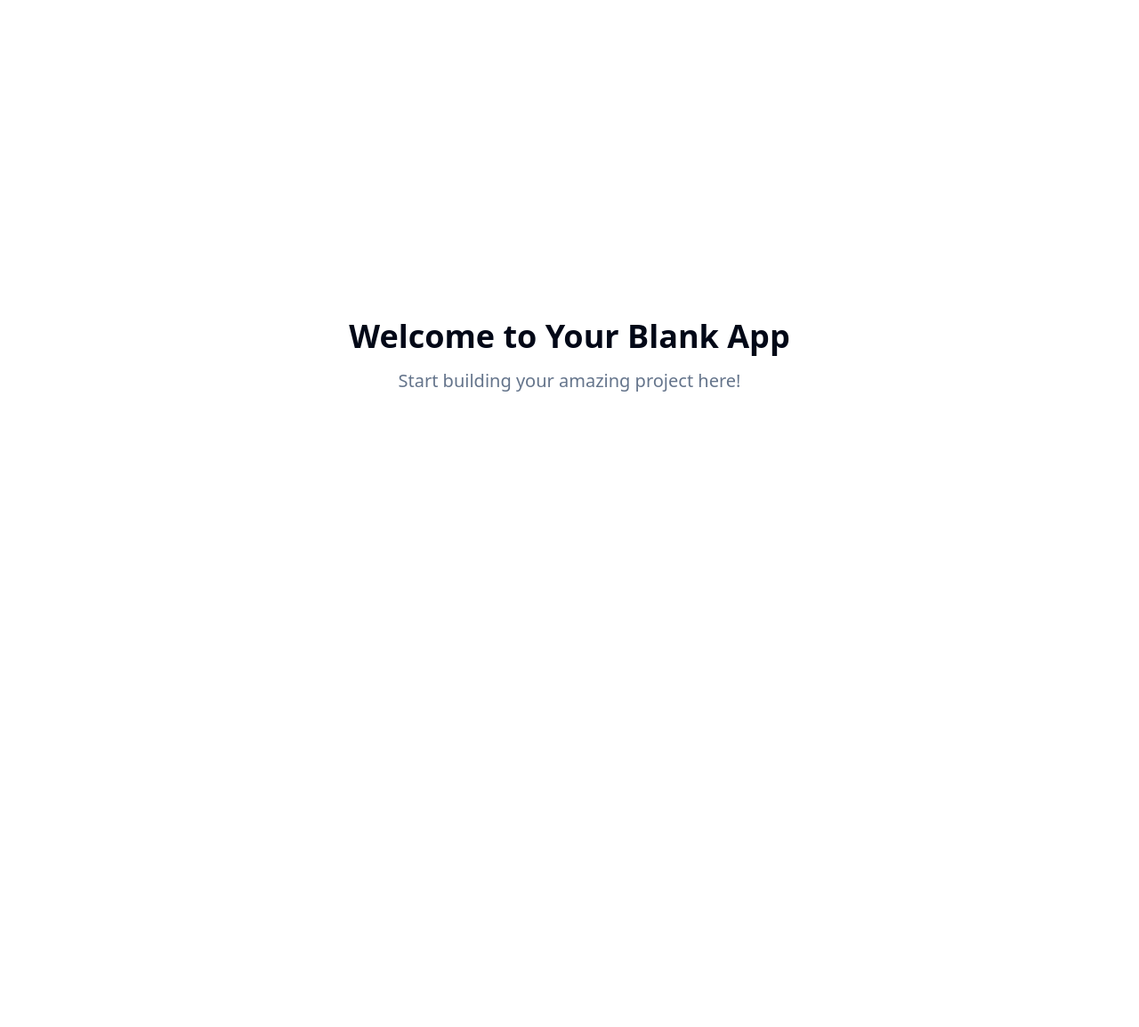
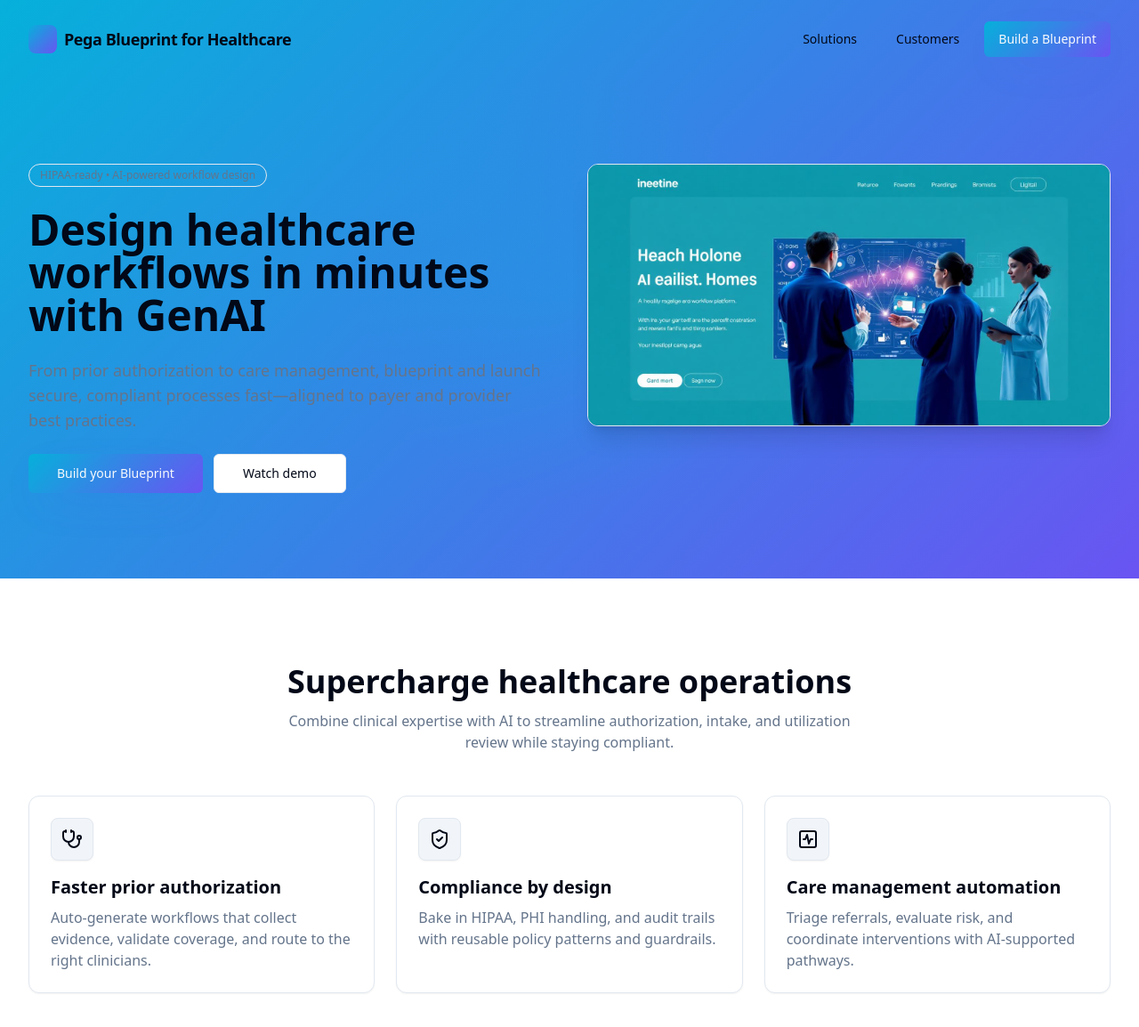
Before and after one commit to krlucas/lovable-test-health-showcase, a React (Vite) app: page / in a window 1280 px wide. Shown: the top 1154 px of the page at 89% size. Before the commit the page ends 800 px from the top, so only its background shows below. Built offline with nearby package versions, Linux system fonts and the light colour scheme.

Commit message:
Refactor: Customize landing page for healthcare
Update the landing page to focus on healthcare clients, adapting the design and content to resonate with this specific industry.

```diff
--- a/package.json
+++ b/package.json
@@ -51,6 +51,7 @@
     "react": "^18.3.1",
     "react-day-picker": "^8.10.1",
     "react-dom": "^18.3.1",
+    "react-helmet-async": "^2.0.5",
     "react-hook-form": "^7.61.1",
     "react-resizable-panels": "^2.1.9",
     "react-router-dom": "^6.30.1",
--- a/src/App.tsx
+++ b/src/App.tsx
@@ -3,12 +3,14 @@ import { Toaster as Sonner } from "@/components/ui/sonner";
 import { TooltipProvider } from "@/components/ui/tooltip";
 import { QueryClient, QueryClientProvider } from "@tanstack/react-query";
 import { BrowserRouter, Routes, Route } from "react-router-dom";
+import { HelmetProvider } from "react-helmet-async";
 import Index from "./pages/Index";
 import NotFound from "./pages/NotFound";
 
 const queryClient = new QueryClient();
 
 const App = () => (
+  <HelmetProvider>
     <QueryClientProvider client={queryClient}>
       <TooltipProvider>
         <Toaster />
@@ -22,6 +24,7 @@ const App = () => (
         </BrowserRouter>
       </TooltipProvider>
     </QueryClientProvider>
+  </HelmetProvider>
 );
 
 export default App;
--- /dev/null
+++ b/src/components/marketing/HeroHealthcare.tsx
@@ -0,0 +1,133 @@
+import heroImage from "@/assets/hero-healthcare.jpg";
+import { Button } from "@/components/ui/button";
+import { useRef, useEffect } from "react";
+import { Stethoscope, ShieldCheck, ActivitySquare } from "lucide-react";
+
+const HeroHealthcare = () => {
+  const glowRef = useRef<HTMLDivElement>(null);
+
+  useEffect(() => {
+    const el = glowRef.current;
+    if (!el) return;
+
+    const onMove = (e: MouseEvent) => {
+      const rect = el.getBoundingClientRect();
+      const x = e.clientX - rect.left;
+      const y = e.clientY - rect.top;
+      el.style.setProperty("--pointer-x", `${x}px`);
+      el.style.setProperty("--pointer-y", `${y}px`);
+    };
+
+    const onLeave = () => {
+      el.style.setProperty("--glow-opacity", "0");
+    };
+    const onEnter = () => {
+      el.style.setProperty("--glow-opacity", "1");
+    };
+
+    el.addEventListener("mousemove", onMove);
+    el.addEventListener("mouseleave", onLeave);
+    el.addEventListener("mouseenter", onEnter);
+    return () => {
+      el.removeEventListener("mousemove", onMove);
+      el.removeEventListener("mouseleave", onLeave);
+      el.removeEventListener("mouseenter", onEnter);
+    };
+  }, []);
+
+  return (
+    <header className="relative overflow-hidden bg-gradient-hero pointer-glow">
+      <nav className="container flex items-center justify-between py-6">
+        <a href="/" className="flex items-center gap-2">
+          <div className="h-8 w-8 rounded-lg bg-gradient-hero shadow-glow" aria-hidden />
+          <span className="text-lg font-semibold tracking-tight">Pega Blueprint for Healthcare</span>
+        </a>
+        <div className="flex items-center gap-3">
+          <Button variant="ghost">Solutions</Button>
+          <Button variant="ghost">Customers</Button>
+          <Button variant="hero">Build a Blueprint</Button>
+        </div>
+      </nav>
+
+      <div ref={glowRef} className="container grid gap-10 py-16 md:grid-cols-2 md:py-24">
+        <div className="relative z-10 flex flex-col items-start gap-6">
+          <span className="inline-flex items-center rounded-full border px-3 py-1 text-xs text-muted-foreground">
+            HIPAA-ready • AI-powered workflow design
+          </span>
+          <h1 className="text-4xl font-bold leading-tight md:text-5xl">
+            Design healthcare workflows in minutes with GenAI
+          </h1>
+          <p className="max-w-xl text-lg text-muted-foreground">
+            From prior authorization to care management, blueprint and launch secure, compliant processes fast—aligned to payer and provider best practices.
+          </p>
+          <div className="flex flex-wrap items-center gap-3">
+            <Button variant="hero" size="lg">Build your Blueprint</Button>
+            <Button variant="outline" size="lg">Watch demo</Button>
+          </div>
+        </div>
+        <div className="relative">
+          <img
+            src={heroImage}
+            alt="Doctors collaborating on an AI-powered healthcare blueprint interface"
+            loading="lazy"
+            className="mx-auto w-full max-w-2xl rounded-xl border shadow-xl"
+          />
+        </div>
+      </div>
+    </header>
+  );
+};
+
+export const FeaturesHealthcare = () => (
+  <section className="container py-16 md:py-24">
+    <div className="mx-auto max-w-2xl text-center">
+      <h2 className="text-3xl font-bold md:text-4xl">Supercharge healthcare operations</h2>
+      <p className="mt-3 text-muted-foreground">
+        Combine clinical expertise with AI to streamline authorization, intake, and utilization review while staying compliant.
+      </p>
+    </div>
+
+    <div className="mt-12 grid gap-6 md:grid-cols-3">
+      <article className="feature-card">
+        <div className="feature-icon">
+          <Stethoscope />
+        </div>
+        <h3 className="feature-title">Faster prior authorization</h3>
+        <p className="feature-copy">Auto-generate workflows that collect evidence, validate coverage, and route to the right clinicians.</p>
+      </article>
+
+      <article className="feature-card">
+        <div className="feature-icon">
+          <ShieldCheck />
+        </div>
+        <h3 className="feature-title">Compliance by design</h3>
+        <p className="feature-copy">Bake in HIPAA, PHI handling, and audit trails with reusable policy patterns and guardrails.</p>
+      </article>
+
+      <article className="feature-card">
+        <div className="feature-icon">
+          <ActivitySquare />
+        </div>
+        <h3 className="feature-title">Care management automation</h3>
+        <p className="feature-copy">Triage referrals, evaluate risk, and coordinate interventions with AI-supported pathways.</p>
+      </article>
+    </div>
+  </section>
+);
+
+export const CTAHealthcare = () => (
+  <aside className="container py-16 md:py-24">
+    <div className="cta-panel">
+      <div>
+        <h3 className="text-2xl font-semibold md:text-3xl">Ready to transform member and patient journeys?</h3>
+        <p className="mt-2 max-w-2xl text-muted-foreground">Create your first healthcare Blueprint and see how fast you can go from idea to governed, production-ready workflows.</p>
+      </div>
+      <div className="flex gap-3">
+        <Button variant="hero" size="lg">Start now</Button>
+        <Button variant="outline" size="lg">Talk to an expert</Button>
+      </div>
+    </div>
+  </aside>
+);
+
+export default HeroHealthcare;
--- a/src/components/ui/button.tsx
+++ b/src/components/ui/button.tsx
@@ -18,6 +18,7 @@ const buttonVariants = cva(
           "bg-secondary text-secondary-foreground hover:bg-secondary/80",
         ghost: "hover:bg-accent hover:text-accent-foreground",
         link: "text-primary underline-offset-4 hover:underline",
+        hero: "btn-hero shadow-glow",
       },
       size: {
         default: "h-10 px-4 py-2",
--- a/src/index.css
+++ b/src/index.css
@@ -38,21 +38,26 @@ All colors MUST be HSL.
 
     --radius: 0.5rem;
 
+    /* Sidebar tokens */
     --sidebar-background: 0 0% 98%;
+    --sidebar-foreground: 240 5.3% 26.1%;
+    --sidebar-primary: 240 5.9% 10%;
+    --sidebar-primary-foreground: 0 0% 98%;
+    --sidebar-accent: 240 4.8% 95.9%;
+    --sidebar-accent-foreground: 240 5.9% 10%;
+    --sidebar-border: 220 13% 91%;
+    --sidebar-ring: 217.2 91.2% 59.8%;
 
-    --sidebar-foreground: 240 5.3% 26.1%;
+    /* Healthcare brand tokens */
+    --brand-1: 192 95% 44%; /* teal */
+    --brand-2: 248 86% 64%; /* indigo */
+    --brand-foreground: 210 40% 98%;
 
-    --sidebar-primary: 240 5.9% 10%;
-
-    --sidebar-primary-foreground: 0 0% 98%;
-
-    --sidebar-accent: 240 4.8% 95.9%;
-
-    --sidebar-accent-foreground: 240 5.9% 10%;
-
-    --sidebar-border: 220 13% 91%;
-
-    --sidebar-ring: 217.2 91.2% 59.8%;
+    /* Gradients & effects */
+    --gradient-hero: linear-gradient(135deg, hsl(var(--brand-1)) 0%, hsl(var(--brand-2)) 100%);
+    --shadow-elegant: 0 16px 48px -18px hsl(var(--brand-2) / 0.35);
+    --shadow-glow: 0 0 48px hsl(var(--brand-1) / 0.45);
+    --transition-smooth: all 300ms cubic-bezier(0.4, 0, 0.2, 1);
   }
 
   .dark {
@@ -83,6 +88,7 @@ All colors MUST be HSL.
     --border: 217.2 32.6% 17.5%;
     --input: 217.2 32.6% 17.5%;
     --ring: 212.7 26.8% 83.9%;
+
     --sidebar-background: 240 5.9% 10%;
     --sidebar-foreground: 240 4.8% 95.9%;
     --sidebar-primary: 224.3 76.3% 48%;
@@ -91,6 +97,10 @@ All colors MUST be HSL.
     --sidebar-accent-foreground: 240 4.8% 95.9%;
     --sidebar-border: 240 3.7% 15.9%;
     --sidebar-ring: 217.2 91.2% 59.8%;
+
+    /* Dark tweaks */
+    --shadow-elegant: 0 16px 48px -18px hsl(var(--brand-2) / 0.5);
+    --shadow-glow: 0 0 48px hsl(var(--brand-1) / 0.6);
   }
 }
 
@@ -100,6 +110,46 @@ All colors MUST be HSL.
   }
 
   body {
-    @apply bg-background text-foreground;
+    @apply bg-background text-foreground antialiased;
   }
 }
+
+/* Components and utilities bound to the design system */
+@layer components {
+  .bg-gradient-hero { background-image: var(--gradient-hero); }
+  .shadow-glow { box-shadow: var(--shadow-elegant); }
+  .shadow-glow-strong { box-shadow: var(--shadow-glow); }
+
+  .btn-hero {
+    background-image: var(--gradient-hero);
+    color: hsl(var(--brand-foreground));
+    transition: var(--transition-smooth);
+  }
+  .btn-hero:hover { filter: brightness(1.05); }
+
+  .pointer-glow { position: relative; }
+  .pointer-glow::before {
+    content: "";
+    position: absolute;
+    inset: -1px;
+    pointer-events: none;
+    opacity: var(--glow-opacity, 1);
+    background: radial-gradient(400px circle at var(--pointer-x, 50%) var(--pointer-y, 50%), hsl(var(--brand-1) / 0.25), transparent 60%);
+    transition: opacity .3s ease;
+  }
+
+  .feature-card {
+    @apply relative rounded-xl border bg-card p-6 shadow-sm transition-transform hover:-translate-y-0.5;
+  }
+  .feature-icon {
+    @apply mb-4 inline-flex h-12 w-12 items-center justify-center rounded-lg border bg-secondary text-foreground shadow-sm;
+  }
+  .feature-title { @apply text-xl font-semibold; }
+  .feature-copy { @apply mt-2 text-muted-foreground; }
+
+  .cta-panel {
+    @apply flex flex-col items-start justify-between gap-6 rounded-2xl border p-8 md:flex-row;
+    background-image: linear-gradient(180deg, hsl(var(--card)) 0%, hsl(var(--secondary)) 100%);
+    box-shadow: var(--shadow-elegant);
+  }
+}
--- a/src/pages/Index.tsx
+++ b/src/pages/Index.tsx
@@ -1,13 +1,37 @@
-// Update this page (the content is just a fallback if you fail to update the page)
+import HeroHealthcare, { FeaturesHealthcare, CTAHealthcare } from "@/components/marketing/HeroHealthcare";
+import { Helmet } from "react-helmet-async";
 
 const Index = () => {
   return (
-    <div className="min-h-screen flex items-center justify-center bg-background">
-      <div className="text-center">
-        <h1 className="text-4xl font-bold mb-4">Welcome to Your Blank App</h1>
-        <p className="text-xl text-muted-foreground">Start building your amazing project here!</p>
-      </div>
-    </div>
+    <>
+      <Helmet>
+        <title>Pega Blueprint for Healthcare | AI Workflow Design</title>
+        <meta name="description" content="Blueprint, design, and launch HIPAA-ready healthcare workflows with Pega GenAI. Accelerate prior auth, care management, and compliance." />
+        <link rel="canonical" href="/" />
+        <meta property="og:title" content="Pega Blueprint for Healthcare" />
+        <meta property="og:description" content="Design AI-powered, compliant healthcare workflows in minutes." />
+        <meta property="og:type" content="website" />
+        <script type="application/ld+json">
+          {JSON.stringify({
+            "@context": "https://schema.org",
+            "@type": "SoftwareApplication",
+            name: "Pega Blueprint for Healthcare",
+            applicationCategory: "BusinessApplication",
+            offers: { "@type": "Offer", price: "0", priceCurrency: "USD" },
+            audience: { "@type": "Audience", audienceType: "Healthcare organizations" },
+            description: "AI-powered workflow design for healthcare: prior authorization, care management, and compliance.",
+          })}
+        </script>
+      </Helmet>
+      <main>
+        <HeroHealthcare />
+        <FeaturesHealthcare />
+        <CTAHealthcare />
+        <footer className="border-t py-10 text-center text-sm text-muted-foreground">
+          © {new Date().getFullYear()} Pega Blueprint — Healthcare Edition
+        </footer>
+      </main>
+    </>
   );
 };
 
```
Also changed, not shown: src/assets/hero-healthcare.jpg (added), 1 other file (tests, documents, lock files or other folders). Lines whose indentation alone changed are shown as unchanged.
